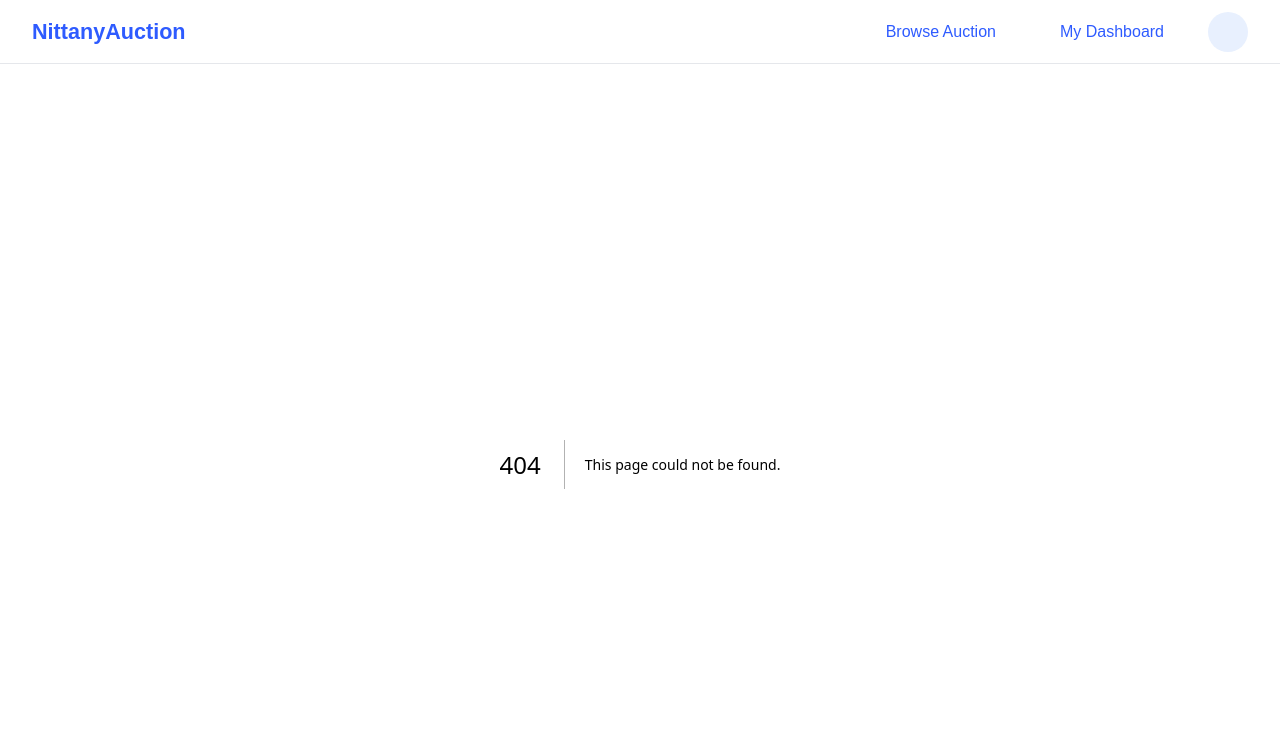
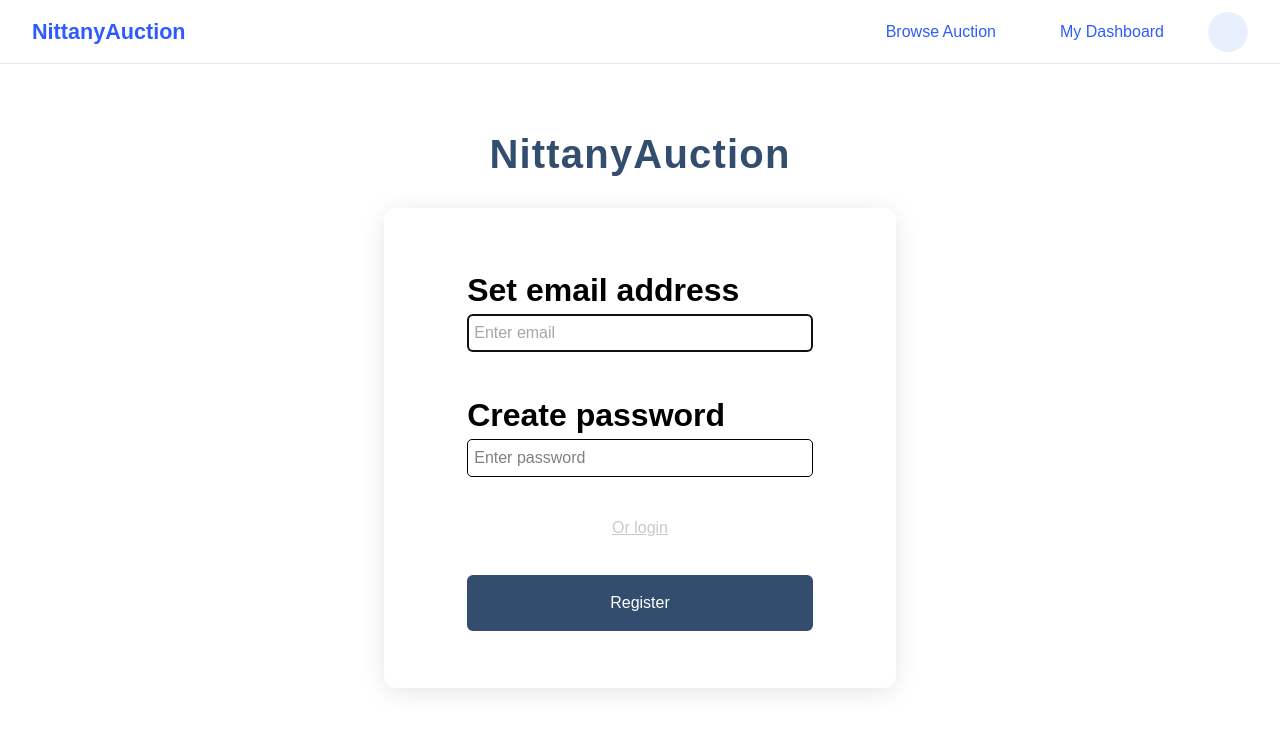
Before and after one commit to ZachWalnock/CMPSC431_NULL_VOID, a Next.js app in the folder frontend/: page /register in a window 1280 px wide. Before the commit this address had no page. Shown: the top 730 px of the page. Built offline with nearby package versions, Linux system fonts and the light colour scheme.

Commit message:
login and register

```diff
--- /dev/null
+++ b/frontend/app/login/page.tsx
@@ -0,0 +1,99 @@
+"use-client"
+import Link from "next/link"
+export default function Login() {
+    return (
+        <div style={{backgroundColor: "#FFFFFF"}}>
+            <div
+                style={{
+                    width: "100vw",
+                    height: "100vh",
+                    display: "flex",
+                    flexDirection: "column"
+                }}
+            >
+            <div
+                style={{
+                    height: "15vh",
+                    display: "flex",
+                    justifyContent: "center",
+                    alignItems: "end"
+                }}
+            >
+                <div
+                    style={{
+                        fontSize: "2.5rem",
+                        fontWeight: "bold",
+                        letterSpacing: "0.03em",
+                        color: "#334d6e"
+                    }}
+                >
+                NittanyAuction
+                </div>
+            </div>
+
+            <div
+                style={{
+                    display: "flex",
+                    justifyContent: "center",
+                    alignItems: "start",
+                    paddingTop: "3vh",
+                    color: "#000000",
+                }}
+            >
+                <div
+                    style={{
+                        background: "white",
+                        borderRadius: "12px",
+                        boxShadow: "0 4px 24px rgba(0, 0, 0, 0.1)",
+                        padding: "2.5rem",
+                        width: "40vw",
+                        height: "60vh",
+                        minWidth: "300px",
+                        display: "flex",
+                        justifyContent: "center",
+
+                    }}
+                >
+                <form
+                    method="post"
+                    action="/login"
+                    style={{ width: "80%", display: "flex", flexDirection: "column", justifyContent: "space-around"}}
+                >
+                    <div style={{marginBottom: "4px", display: "flex", flexDirection: "column"}}>
+                        <label style={{ fontWeight: 800, fontSize: "2rem" }}>Email address</label>
+                        <input
+                            type="email"
+                            id="email"
+                            name="email"
+                            placeholder="Enter email"
+                            required
+                            autoFocus
+                            style={{ color: "#4D4D4D", border: "1px solid black", borderRadius: "5px", padding: "6px" }}
+                        />
+                    </div>
+                    <div style={{marginBottom: "4px", display: "flex", flexDirection: "column"}}>
+                        <label style={{ fontWeight: 800, fontSize: "2rem" }}>Password</label>
+                        <input
+                            type="password"
+                            id="password"
+                            name="password"
+                            placeholder="Enter password"
+                            required
+                            style={{border: "1px solid black", borderRadius: "5px", padding: "6px"}}
+                        />
+                    </div>
+                    <Link style={{display: "flex", justifyContent: "center", color: "#C9C9C9"}} href={"/register"}>
+                        <span style={{ textDecoration: "underline" }}>Or register!</span>
+                    </Link>
+                    <div style={{display: "grid"}}>
+                    <button type="submit" style={{ backgroundColor: "#334d6e", borderRadius: "6px", color: "#FFFFFF", padding: "1rem" }}>
+                        Sign in
+                    </button>
+                    </div>
+                </form>
+                </div>
+            </div>
+            </div>
+        </div>
+    )
+}
--- /dev/null
+++ b/frontend/app/register/page.tsx
@@ -0,0 +1,99 @@
+"use-client"
+import Link from "next/link"
+export default function Register() {
+    return (
+        <div style={{backgroundColor: "#FFFFFF"}}>
+            <div
+                style={{
+                    width: "100vw",
+                    height: "100vh",
+                    display: "flex",
+                    flexDirection: "column"
+                }}
+            >
+            <div
+                style={{
+                    height: "15vh",
+                    display: "flex",
+                    justifyContent: "center",
+                    alignItems: "end"
+                }}
+            >
+                <div
+                    style={{
+                        fontSize: "2.5rem",
+                        fontWeight: "bold",
+                        letterSpacing: "0.03em",
+                        color: "#334d6e"
+                    }}
+                >
+                NittanyAuction
+                </div>
+            </div>
+
+            <div
+                style={{
+                    display: "flex",
+                    justifyContent: "center",
+                    alignItems: "start",
+                    paddingTop: "3vh",
+                    color: "#000000",
+                }}
+            >
+                <div
+                    style={{
+                        background: "white",
+                        borderRadius: "12px",
+                        boxShadow: "0 4px 24px rgba(0, 0, 0, 0.1)",
+                        padding: "2.5rem",
+                        width: "40vw",
+                        height: "60vh",
+                        minWidth: "300px",
+                        display: "flex",
+                        justifyContent: "center",
+
+                    }}
+                >
+                <form
+                    method="post"
+                    action="/login"
+                    style={{ width: "80%", display: "flex", flexDirection: "column", justifyContent: "space-around"}}
+                >
+                    <div style={{marginBottom: "4px", display: "flex", flexDirection: "column"}}>
+                        <label style={{ fontWeight: 800, fontSize: "2rem" }}>Set email address</label>
+                        <input
+                            type="email"
+                            id="email"
+                            name="email"
+                            placeholder="Enter email"
+                            required
+                            autoFocus
+                            style={{ color: "#4D4D4D", border: "1px solid black", borderRadius: "5px", padding: "6px" }}
+                        />
+                    </div>
+                    <div style={{marginBottom: "4px", display: "flex", flexDirection: "column"}}>
+                        <label style={{ fontWeight: 800, fontSize: "2rem" }}>Create password</label>
+                        <input
+                            type="password"
+                            id="password"
+                            name="password"
+                            placeholder="Enter password"
+                            required
+                            style={{border: "1px solid black", borderRadius: "5px", padding: "6px"}}
+                        />
+                    </div>
+                    <Link style={{display: "flex", justifyContent: "center", color: "#C9C9C9"}} href={"/login"}>
+                        <span style={{ textDecoration: "underline" }}>Or login</span>
+                    </Link>
+                    <div style={{display: "grid"}}>
+                    <button type="submit" style={{ backgroundColor: "#334d6e", borderRadius: "6px", color: "#FFFFFF", padding: "1rem" }}>
+                        Register
+                    </button>
+                    </div>
+                </form>
+                </div>
+            </div>
+            </div>
+        </div>
+    )
+}
```
